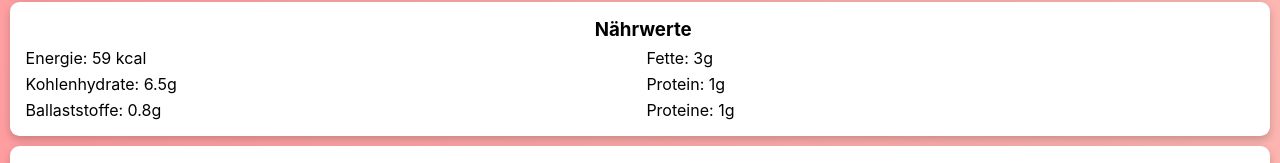
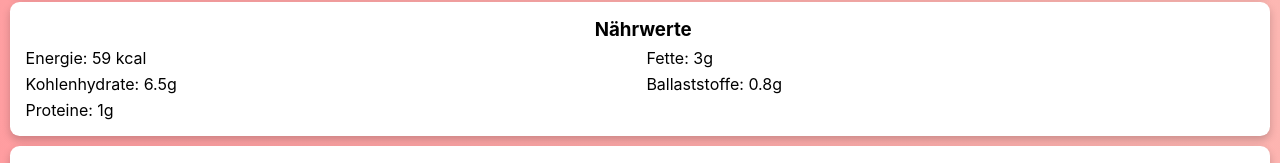
Before and after one commit to mortaen/capstone-project, a React (Create React App) app: page /product-details/1 in a window 1280 px wide. Shown: the part 1415-1578 px from the top of the page. Built offline with nearby package versions, Linux system fonts and the light colour scheme.

Commit message:
Add scroll to top to DetailsPage plus small fix and styling change

```diff
--- a/src/components/DetailsPage/DetailsPage.js
+++ b/src/components/DetailsPage/DetailsPage.js
@@ -1,3 +1,4 @@
+import { useEffect } from 'react'
 import { IconContext } from 'react-icons/lib'
 import { MdNavigateBefore } from 'react-icons/md'
 import styled from 'styled-components/macro'
@@ -14,6 +15,10 @@ function DetailsPage({
   categories,
   price,
 }) {
+  useEffect(() => {
+    window.scrollTo(0, 0)
+  }, [])
+
   return (
     <>
       <IconContext.Provider value={{ color: '#2f4858', size: '3rem' }}>
@@ -38,7 +43,6 @@ function DetailsPage({
         <Item>Energie: {nutritionFacts.energy}</Item>
         <Item>Fette: {nutritionFacts.fats}</Item>
         <Item>Kohlenhydrate: {nutritionFacts.carbohydrates}</Item>
-        <Item>Protein: {nutritionFacts.protein}</Item>
         <Item>Ballaststoffe: {nutritionFacts.fiber}</Item>
         <Item>Proteine: {nutritionFacts.protein}</Item>
       </Section>
@@ -99,6 +103,8 @@ const Description = styled.p`
   background-color: white;
 `
 
-const Item = styled.span``
+const Item = styled.span`
+  overflow: auto;
+`
 
 export default DetailsPage
```
